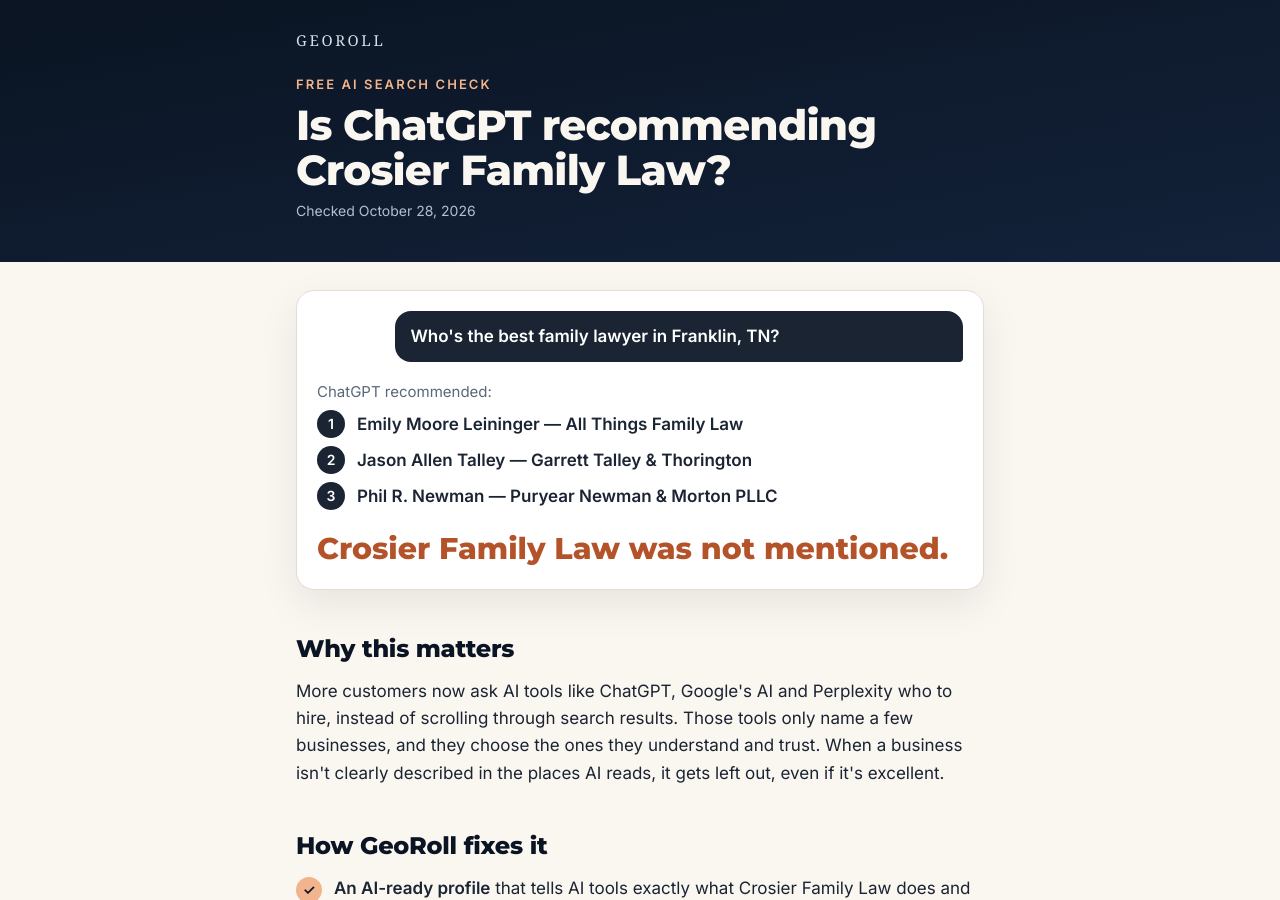
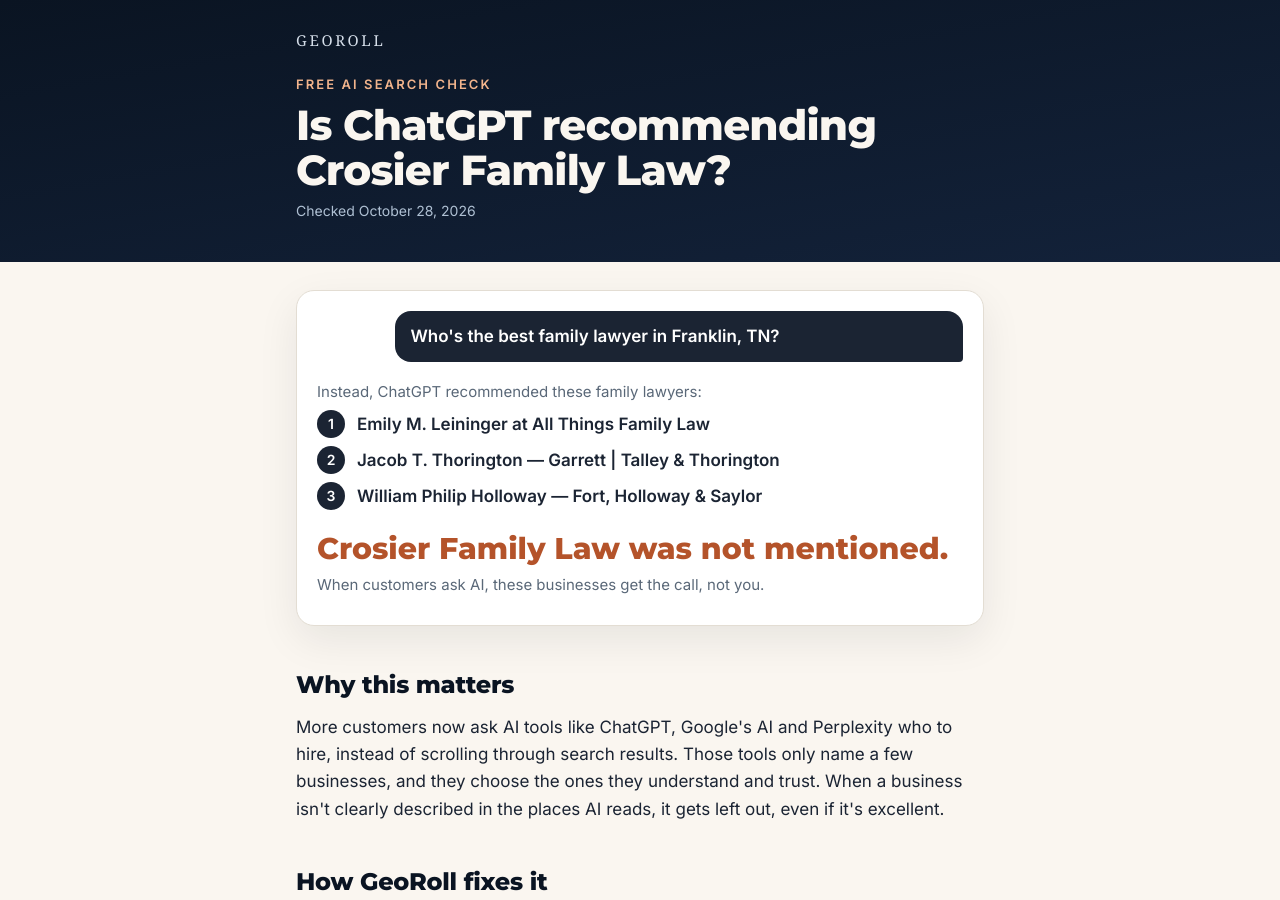
Before and after one commit to GeoRoll/geo-portal, a Jekyll site: the page built from audits/crosier-family-law-franklin-3f58069709d8/index.html, in a window 1280 px wide and 900 px high. Built offline with Jekyll 4.4.1, drawn with Linux system fonts in a browser that asks for light colours.

Commit message:
Audit Crosier Family Law

```diff
--- a/audits/crosier-family-law-franklin-3f58069709d8/index.html
+++ b/audits/crosier-family-law-franklin-3f58069709d8/index.html
@@ -40,8 +40,8 @@
 <h1>Is ChatGPT recommending Crosier Family Law?</h1><div class="date">Checked October 28, 2026</div></div></header>
 <main><div class="wrap">
 <div class="chat"><div class="q">Who&#x27;s the best family lawyer in Franklin, TN?</div>
-<div class="lbl">ChatGPT recommended:</div><ol><li><span class="num">1</span><span>Emily Moore Leininger — All Things Family Law</span></li><li><span class="num">2</span><span>Jason Allen Talley — Garrett Talley &amp; Thorington</span></li><li><span class="num">3</span><span>Phil R. Newman — Puryear Newman &amp; Morton PLLC</span></li></ol>
-<div class="verdict">Crosier Family Law was not mentioned.</div></div>
+<div class="lbl">Instead, ChatGPT recommended these family lawyers:</div><ol><li><span class="num">1</span><span>Emily M. Leininger at All Things Family Law</span></li><li><span class="num">2</span><span>Jacob T. Thorington — Garrett | Talley &amp; Thorington</span></li><li><span class="num">3</span><span>William Philip Holloway — Fort, Holloway &amp; Saylor</span></li></ol>
+<div class="verdict">Crosier Family Law was not mentioned.</div><div class="lbl" style="margin-top:6px">When customers ask AI, these businesses get the call, not you.</div></div>
 
 <h2>Why this matters</h2>
 <p>More customers now ask AI tools like ChatGPT, Google's AI and Perplexity who to hire, instead of scrolling through search results. Those tools only name a few businesses, and they choose the ones they understand and trust. When a business isn't clearly described in the places AI reads, it gets left out, even if it's excellent.</p>
```
